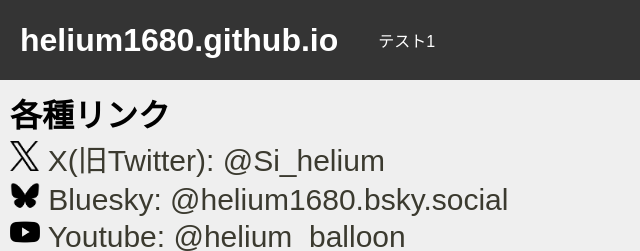
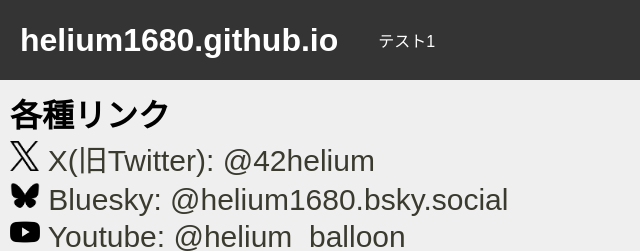
Before and after one commit to helium1680/helium, a plain HTML site: page index.html in a window 1280 px wide. Shown: the top 251 px of the page, 0-640 px from the left. Drawn offline with Linux system fonts and the light colour scheme.

Commit message:
Update index.html

```diff
--- a/index.html
+++ b/index.html
@@ -19,9 +19,9 @@
 <main>
     <h1 class="links">各種リンク</h1>
     <ui>
-            <li class="sns"><a target="_blank" rel=”noopener noreferrer” href="https://twitter.com/Si_helium">
+            <li class="sns"><a target="_blank" rel=”noopener noreferrer” href="https://twitter.com/42helium">
                 <img src="image/icon/x.png">
-                X(旧Twitter): @Si_helium
+                X(旧Twitter): @42helium
             </a></li>
             <li class="sns"><a target="_blank" rel=”noopener noreferrer” href="https://bsky.app/profile/helium1680.bsky.social">
                 <img src="image/icon/bluesky.png">
```
